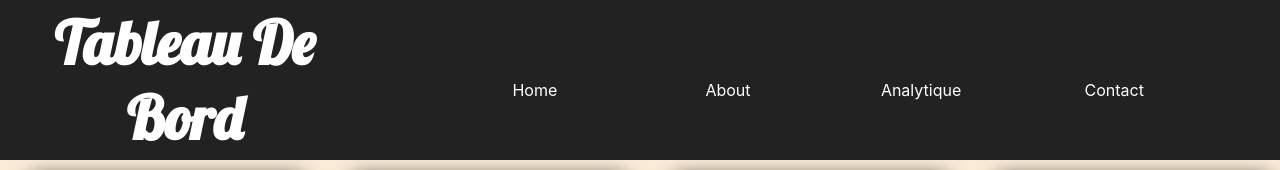
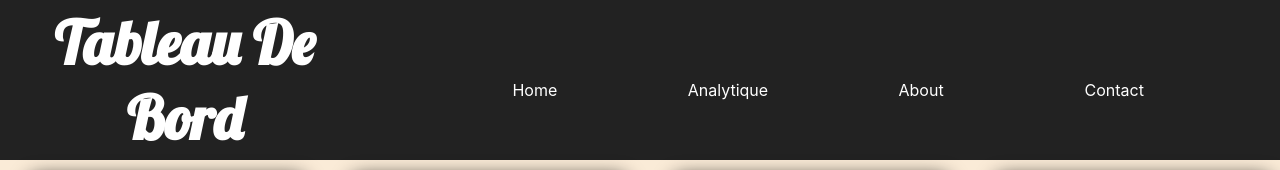
Before and after one commit to JasserChaaben/test, a React (Create React App) app: page /Dashboard in a window 1280 px wide. Shown: the top 170 px of the page. Built offline with nearby package versions, Linux system fonts and the light colour scheme.

Commit message:
updateMoreDashboard

```diff
--- a/src/Dashboard.js
+++ b/src/Dashboard.js
@@ -33,14 +33,53 @@ const test = [
     }
   ];
   function App() {
+    const [add, setAdd] = useState(false);
+    const [home, setHome] = useState(true);
+    const [analysis, setAnalysis] = useState(false);
+    const [update, setUpdate] = useState(false);
+    const [itemName,setItemName]= useState('');
+
+
+    const handleHome= () => {
+
+        setHome(true);
+        setAnalysis(false);
+        setUpdate(false);
+        setAdd(false);
+    }
+
+    const handleAdd= () => {
+        setHome(false);
+        setAnalysis(false);
+        setUpdate(false);
+        setAdd(true);
+    }
+
+    const handleUpdate= (event) => {
+        setHome(false);
+        setAnalysis(false);
+        setUpdate(true);
+        setAdd(false);
+        setItemName(event.target.value)
+    }
+
+    const handleAnalyse= () => {
+        setHome(false);
+        setAnalysis(true);
+        setUpdate(false);
+        setAdd(false);
+    }
     return (
       <div className="DashApp">
             <div id="right">
             <div className="Dashbackground-container"> <h1 id='DashTitle'>Tableau De Bord</h1>
-            <Navbar/></div>
+            <Navbar handleHome={handleHome} handleAnalyse={handleAnalyse}/></div>
 
             <div id="Dashmenu-box">
-            <Menu/>
+            {home ? <Home handleAdd={handleAdd} handleUpdate={handleUpdate}/> : null}
+            {add ? <AddItem /> : null}
+            {update ? <UpdateItem itemName={itemName}/> : null}
+            {analysis ? <Analytique /> : null}
             </div>
             </div>
     <div className="Dashcontent">
@@ -48,24 +87,24 @@ const test = [
       </div>
     );
   }
-  const Navbar = () => {
+  const Navbar = (props) => {
     return (
       <div className="navbar">
         <ul>
-          <li>Home</li><br></br>
+          <li onClick={props.handleHome}>Home</li><br></br>
+          <li onClick={props.handleAnalyse}>Analytique</li><br></br>
           <li>About</li><br></br>
-          <li>Analytique</li><br></br>
           <li>Contact</li>
         </ul>
       </div>
     );
   };
-  const Menu = () => {
+  const Home = (props) => {
     const [items, setitems] = useState(test);
     return (
         <div id="Dashmenu">
-            {items.map((item,index) => (<Item key={index} pic={item.image} name={item.name} ingredients={item.ingredients} price={item.price}/>))}
-            <div id="addBtn" ></div>
+            {items.map((item,index) => (<Item  handleUpdate={props.handleUpdate} key={index} pic={item.image} name={item.name} ingredients={item.ingredients} price={item.price}/>))}
+            <div id="addBtn" onClick={props.handleAdd}></div>
         </div>
     );
   }
@@ -82,11 +121,33 @@ const test = [
             <h4>{props.price} </h4>
             </div>
             <div id="ItemButtons">
-            <button className='DashBtns'>Modifier</button>
+            <button value={props.name} onClick={props.handleUpdate} className='DashBtns'>Modifier</button>
             <button className='DashBtns'>Supprimer</button>
             </div>
         </div>
         </div>
     );
   }
+  const AddItem = ()=> {
+    return (
+        <div>
+            Add Item Later
+        </div>
+    );
+  }
+
+  const UpdateItem = (props)=> {
+    return (
+        <div>
+            Update {props.itemName} Later
+        </div>
+    );
+  }
+  const Analytique = ()=> {
+    return (
+        <div>
+            Add Analytique Later
+        </div>
+    );
+  }
   export default App;
```
